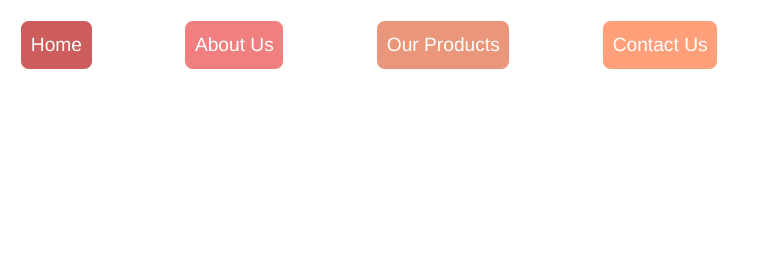
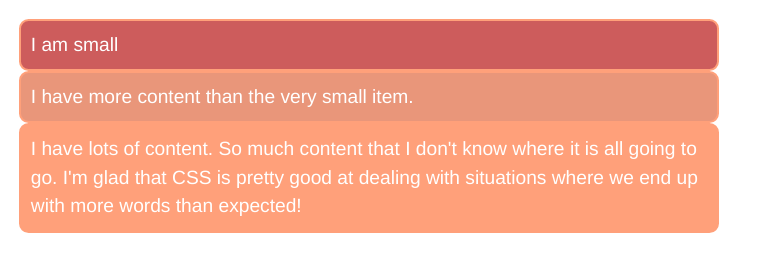
Before and after one commit to AnikBhadra/flexbox101, a website built with Vite: page 04_flexbox-layout/index.html in a window 1280 px wide. Shown: the whole page, without its empty margins (0-763 px from the left). Built offline with nearby package versions, Linux system fonts and the light colour scheme.

Commit message:
layout-2 done

```diff
--- a/04_flexbox-layout/index.html
+++ b/04_flexbox-layout/index.html
@@ -4,17 +4,17 @@
     <meta charset="UTF-8" />
     <link rel="stylesheet" href="style.css" />
     <meta name="viewport" content="width=device-width, initial-scale=1.0" />
-    <title>layout-1</title>
+    <title>layout-2</title>
   </head>
   <body>
-    <!-- nav  -->
-    <nav>
-      <ul>
-        <li><a class="indian-red" href="/">Home</a></li>
-        <li><a class="light-coral" href="/about">About Us</a></li>
-        <li><a class="dark-salmon" href="/products">Our Products</a></li>
-        <li><a class="light-salmon" href="/contact">Contact Us</a></li>
-      </ul>
-    </nav>
+    <ul>
+      <li class="indian-red">I am small</li>
+      <li class="dark-salmon">I have more content than the very small item.</li>
+      <li class="light-salmon">
+        I have lots of content. So much content that I don't know where it is
+        all going to go. I'm glad that CSS is pretty good at dealing with
+        situations where we end up with more words than expected!
+      </li>
+    </ul>
   </body>
 </html>
--- a/04_flexbox-layout/style.css
+++ b/04_flexbox-layout/style.css
@@ -1,11 +1,3 @@
-body {
-  background-color: #fff;
-  color: #333;
-  font: 1.2em / 1.5 Helvetica Neue, Helvetica, Arial, sans-serif;
-  padding: 1em;
-  margin: 0;
-}
-
 /* Colors */
 
 .indian-red {
@@ -27,21 +19,28 @@ body {
 .light-salmon {
   background-color: #FFA07A;
 }
+body {
+  margin: 0;
+  /* font: 1.2em / 1.5 Helvetica Neue, Helvetica, Arial, sans-serif; */
+  font-size: 1.2em;
+  line-height: 1.5;
+  font-family: Helvetica Neue, Helvetica, Arial, sans-serif;
+  padding: 1em;
+  margin: 0;
+}
 
-nav ul {
+ul {
   max-width: 700px;
   list-style: none;
   padding: 0;
   margin: 0;
-  display: flex;
-  justify-content: space-between;
+  /* display: flex; */
 }
 
-nav a {
-  display: inline-block;
-  text-decoration: none;
+ul li {
+  border: 2px solid #FFA07A;
+  border-radius: 0.5em;
   color: #fff;
-  border: 2px solid #fff;
-  border-radius: 0.5em;
   padding: 0.5em;
+  /* flex: 1 200px; */
 }
```
